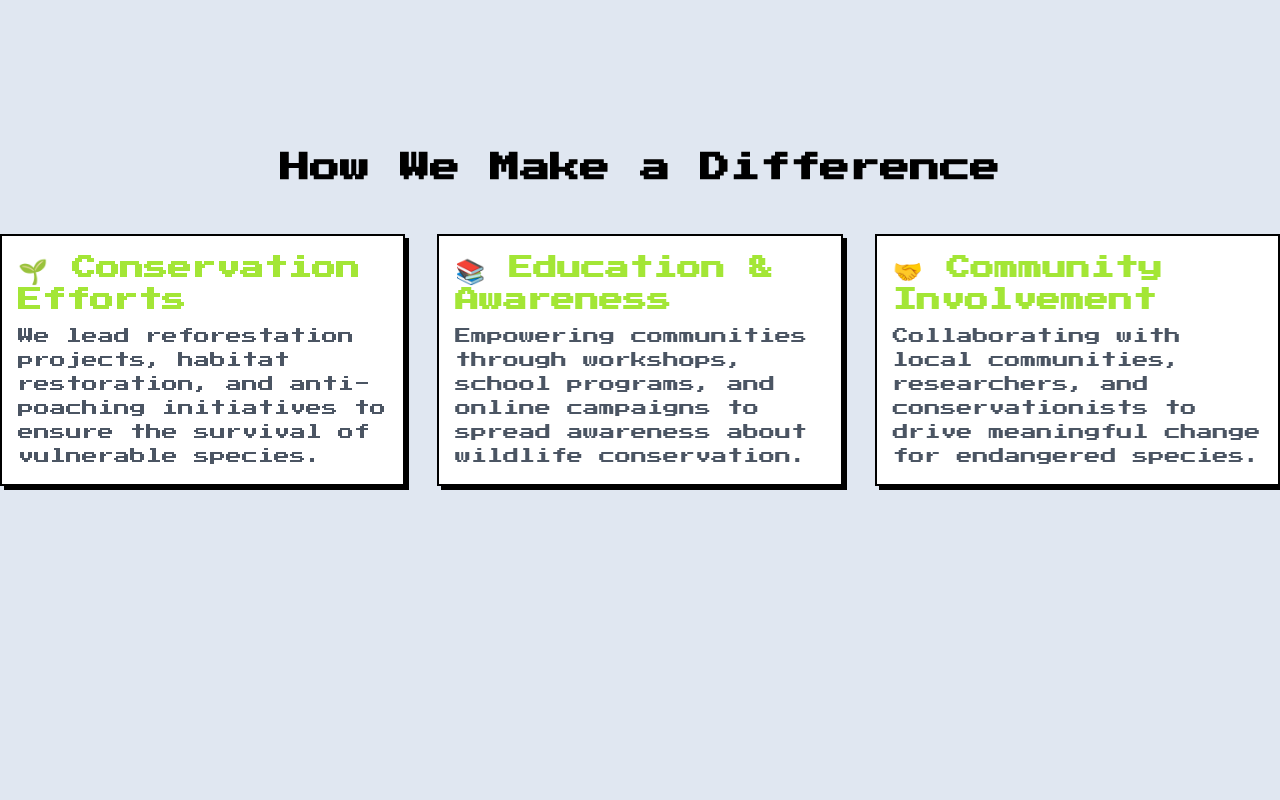
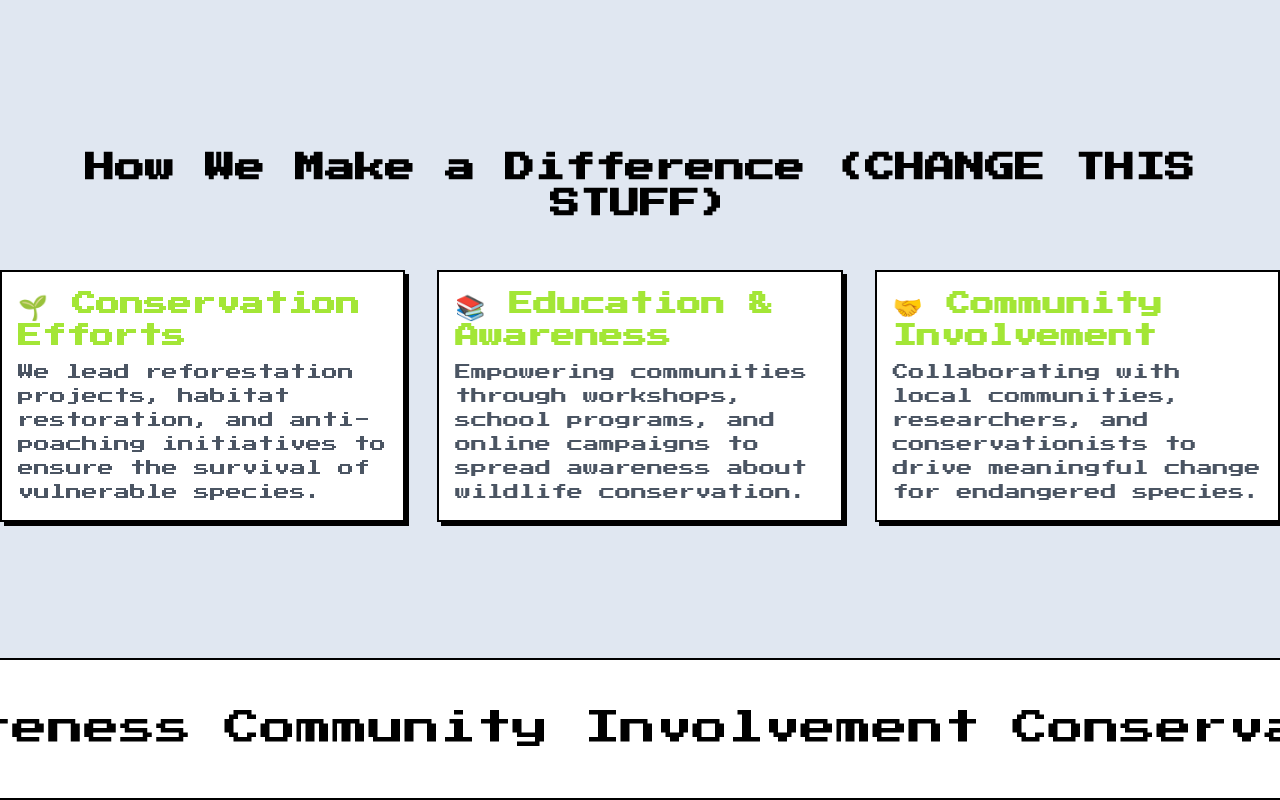
Before and after one commit to MohammadHashmi/EcoPal, a Next.js app in the folder ecopal/: page /info in a window 1280 px wide. Shown: the part 842-1642 px from the top of the page. Before the commit the page ends 1408 px from the top, so only its background shows below. Built offline with nearby package versions, Linux system fonts and the light colour scheme.

Commit message:
added things I forgot LOL

```diff
--- a/ecopal/src/app/info/page.js
+++ b/ecopal/src/app/info/page.js
@@ -4,6 +4,9 @@ import Link from "next/link";
 import { Badge } from "@/components/ui/badge";
 import { Button } from "@/components/ui/button";
 import { Globe, Leaf } from "lucide-react";
+import Marquee from "@/components/ui/marquee";
+
+const items = ['Conservation Efforts', 'Education & Awareness', 'Community Involvement']
 
 const missionPoints = [
   {
@@ -68,11 +71,11 @@ export default function TeamMissionPage() {
       <section className="py-20">
         <div className="container">
           <h2 className="mb-12 text-center text-3xl font-bold text-natural-800">
-            How We Make a Difference
+            How We Make a Difference (CHANGE THIS STUFF)
           </h2>
           <div className="grid gap-8 sm:grid-cols-2 lg:grid-cols-3">
             {missionPoints.map((point) => (
-              <div key={point.id} className="text-text bg-main border-2 border-border dark:border-darkBorder shadow-light dark:shadow-dark bg-white">
+              <div key={point.id} className="text-text bg-main border-2 border-border dark:border-darkBorder shadow-light dark:shadow-dark bg-white mb-14">
                 <h2 className="px-4 pt-4 text-2xl font-semibold text-[#A3E636]">{point.title}</h2>
                 <p className="px-4 pb-4 text-gray-600 mt-2">{point.description}</p>
               </div>
@@ -80,6 +83,7 @@ export default function TeamMissionPage() {
           </div>
         </div>
       </section>
+      <Marquee items={items}></Marquee>
     </div>
   );
 }
--- a/ecopal/tailwind.config.mjs
+++ b/ecopal/tailwind.config.mjs
@@ -38,8 +38,8 @@ export default {
   			heading: '700'
   		},
   		animation: {
-  			marquee: 'marquee 5s linear infinite',
-  			marquee2: 'marquee2 5s linear infinite'
+  			marquee: 'marquee 10s linear infinite',
+  			marquee2: 'marquee2 10s linear infinite'
   		},
   		keyframes: {
   			marquee: {
```
